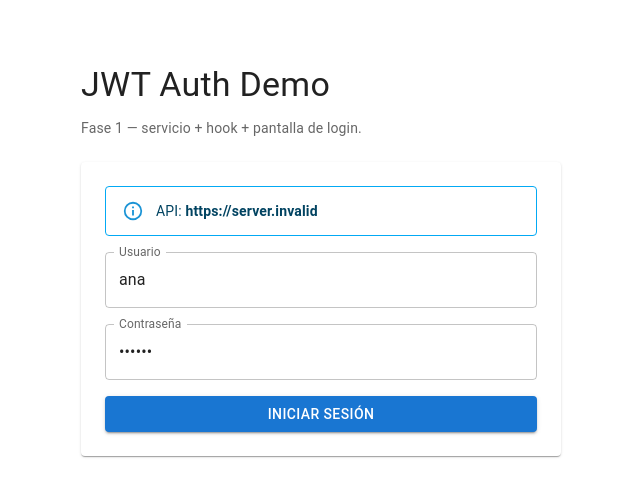
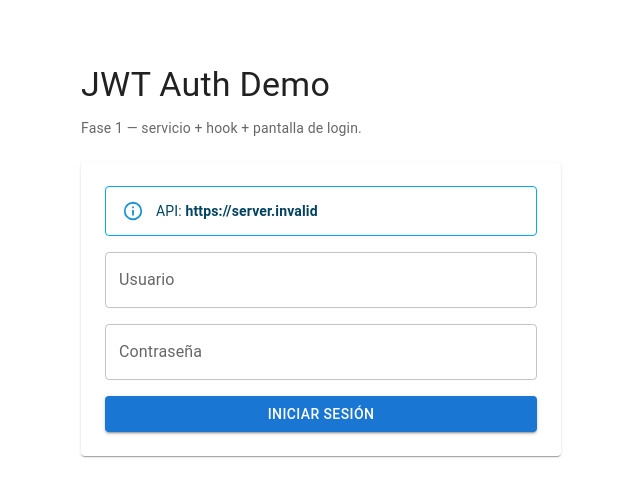
Before and after one commit to DanielDegollado2/proyecto-final, a React (Vite) app: page /login in a window 1280 px wide. Shown: the top 496 px of the page, without its empty margins (319-959 px from the left). Built offline with nearby package versions, Linux system fonts and the light colour scheme; no server answers.

Commit message:
fix: Remover usuario y contraseña hardcodeados de LoginPage

```diff
--- a/src/pages/LoginPage.tsx
+++ b/src/pages/LoginPage.tsx
@@ -13,8 +13,8 @@ import { API_URL } from '../types'
 export function LoginPage() {
   const { login } = useAuth()
   const navigate = useNavigate()
-  const [username, setUsername] = useState('ana')
-  const [password, setPassword] = useState('ana123')
+  const [username, setUsername] = useState('')
+  const [password, setPassword] = useState('')
   const [error, setError] = useState<string | null>(null)
   const [loading, setLoading] = useState(false)
 
```
